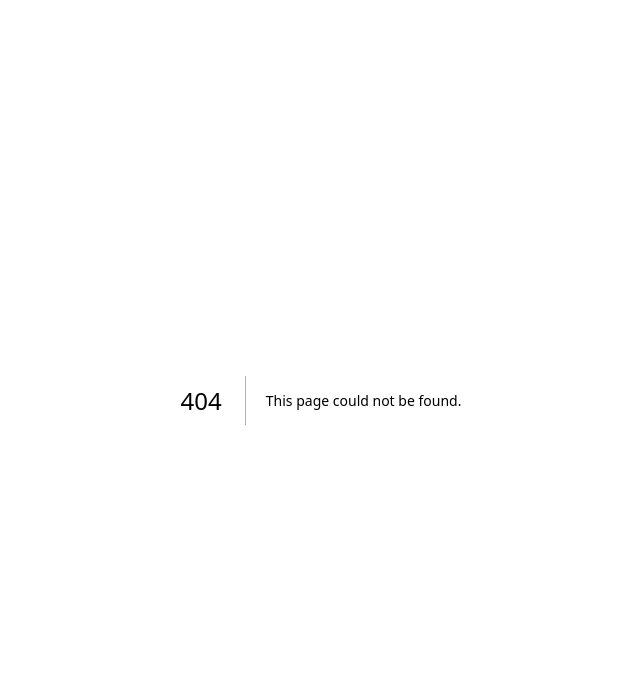
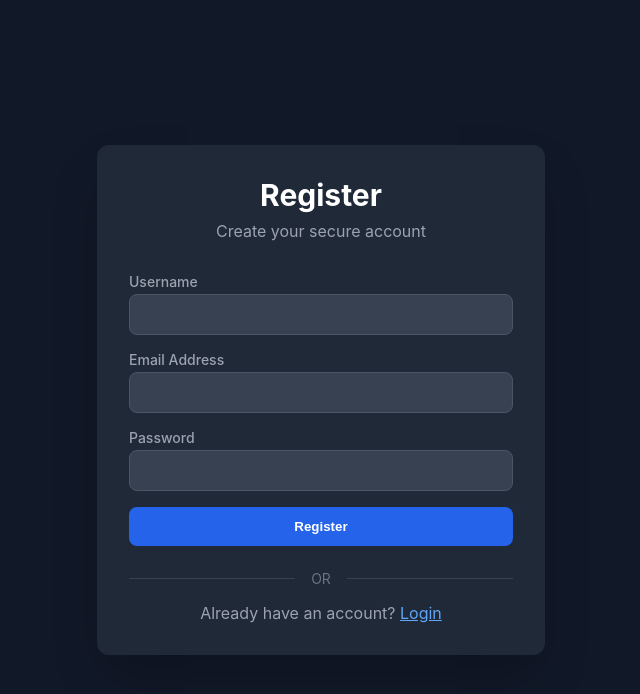
Before and after one commit to anmolbisht2308/video-call-frontend, a Next.js app: page /register in a window 1280 px wide. Before the commit this address had no page. Shown: the top 694 px of the page, without its empty margins (319-959 px from the left). Built offline with nearby package versions, Linux system fonts and the light colour scheme; no server answers.

Commit message:
added auth

```diff
--- a/app/layout.js
+++ b/app/layout.js
@@ -16,11 +16,15 @@ export const metadata = {
   description: "Generated by create next app",
 };
 
+import { AuthProvider } from "@/context/AuthContext";
+
 export default function RootLayout({ children }) {
   return (
     <html lang="en">
       <body className={`${geistSans.variable} ${geistMono.variable}`}>
-        {children}
+        <AuthProvider>
+          {children}
+        </AuthProvider>
       </body>
     </html>
   );
--- /dev/null
+++ b/app/register/page.js
@@ -0,0 +1,78 @@
+'use client';
+import { useState } from 'react';
+import { useAuth } from '@/context/AuthContext';
+import styles from '../../app/page.module.css'; // Reuse existing styles
+import Link from 'next/link';
+
+export default function Register() {
+    const [username, setUsername] = useState('');
+    const [email, setEmail] = useState('');
+    const [password, setPassword] = useState('');
+    const [error, setError] = useState(null);
+    const { register } = useAuth();
+
+    const handleSubmit = async (e) => {
+        e.preventDefault();
+        setError(null);
+        try {
+            await register(username, email, password);
+        } catch (err) {
+            setError(err.message);
+        }
+    };
+
+    return (
+        <div className={styles.container}>
+            <div className={styles.card}>
+                <h1 className={styles.title}>Register</h1>
+                <p className={styles.subtitle}>Create your secure account</p>
+
+                {error && <div style={{ color: 'red', marginBottom: '1rem', textAlign: 'center' }}>{error}</div>}
+
+                <form onSubmit={handleSubmit} className={styles.form}>
+                    <div className={styles.inputGroup}>
+                        <label className={styles.label}>Username</label>
+                        <input
+                            type="text"
+                            value={username}
+                            onChange={(e) => setUsername(e.target.value)}
+                            className={styles.input}
+                            required
+                        />
+                    </div>
+                    <div className={styles.inputGroup}>
+                        <label className={styles.label}>Email Address</label>
+                        <input
+                            type="email"
+                            value={email}
+                            onChange={(e) => setEmail(e.target.value)}
+                            className={styles.input}
+                            required
+                        />
+                    </div>
+                    <div className={styles.inputGroup}>
+                        <label className={styles.label}>Password</label>
+                        <input
+                            type="password"
+                            value={password}
+                            onChange={(e) => setPassword(e.target.value)}
+                            className={styles.input}
+                            required
+                        />
+                    </div>
+                    <button type="submit" className={styles.buttonPrimary}>
+                        Register
+                    </button>
+                </form>
+
+                <div className={styles.divider}>
+                    <span>OR</span>
+                </div>
+
+                <div style={{ textAlign: 'center', marginTop: '1rem', color: '#9ca3af' }}>
+                    Already have an account? <Link href="/login" style={{ color: '#60a5fa' }}>Login</Link>
+                </div>
+            </div>
+        </div>
+    );
+}
--- /dev/null
+++ b/context/AuthContext.js
@@ -0,0 +1,83 @@
+'use client';
+import { createContext, useState, useEffect, useContext } from 'react';
+import { useRouter } from 'next/navigation';
+
+const AuthContext = createContext();
+
+export const AuthProvider = ({ children }) => {
+    const [user, setUser] = useState(null);
+    const [loading, setLoading] = useState(true);
+    const router = useRouter();
+
+    useEffect(() => {
+        checkUserLoggedIn();
+    }, []);
+
+    const checkUserLoggedIn = async () => {
+        try {
+            const res = await fetch('http://localhost:5000/api/auth/profile', {
+                credentials: 'include' // Important for cookies
+            });
+            if (res.ok) {
+                const data = await res.json();
+                setUser(data);
+            } else {
+                setUser(null);
+            }
+        } catch (error) {
+            console.error(error);
+            setUser(null);
+        } finally {
+            setLoading(false);
+        }
+    };
+
+    const login = async (email, password) => {
+        const res = await fetch('http://localhost:5000/api/auth/login', {
+            method: 'POST',
+            headers: { 'Content-Type': 'application/json' },
+            body: JSON.stringify({ email, password }),
+            credentials: 'include'
+        });
+        const data = await res.json();
+        if (res.ok) {
+            setUser(data);
+            router.push('/');
+        } else {
+            throw new Error(data.message || 'Login failed');
+        }
+    };
+
+    const register = async (username, email, password) => {
+        const res = await fetch('http://localhost:5000/api/auth/register', {
+            method: 'POST',
+            headers: { 'Content-Type': 'application/json' },
+            body: JSON.stringify({ username, email, password }),
+            credentials: 'include'
+        });
+        const data = await res.json();
+        if (res.ok) {
+            setUser(data);
+            router.push('/');
+        } else {
+            throw new Error(data.message || 'Registration failed');
+        }
+    };
+
+    const logout = async () => {
+        await fetch('http://localhost:5000/api/auth/logout', {
+            method: 'POST',
+            credentials: 'include'
+        });
+        setUser(null);
+        router.push('/login');
+    };
+
+    return (
+        <AuthContext.Provider value={{ user, login, register, logout, loading }}>
+            {children}
+        </AuthContext.Provider>
+    );
+};
+
+export const useAuth = () => useContext(AuthContext);
--- a/hooks/useWebRTC.js
+++ b/hooks/useWebRTC.js
@@ -66,7 +66,7 @@ export const useWebRTC = (roomId) => {
         // WAITS for localStream before connecting
         if (!roomId || !localStream) return;
 
-        socketRef.current = io('http://localhost:4000'); // TODO: Env var
+        socketRef.current = io('http://localhost:5000'); // TODO: Env var
 
         socketRef.current.on('connect', () => {
             console.log('Connected to signaling server');
```
Also changed, not shown: app/login/page.js (added, +67 -0 lines), app/page.js (+31 -2 lines).
